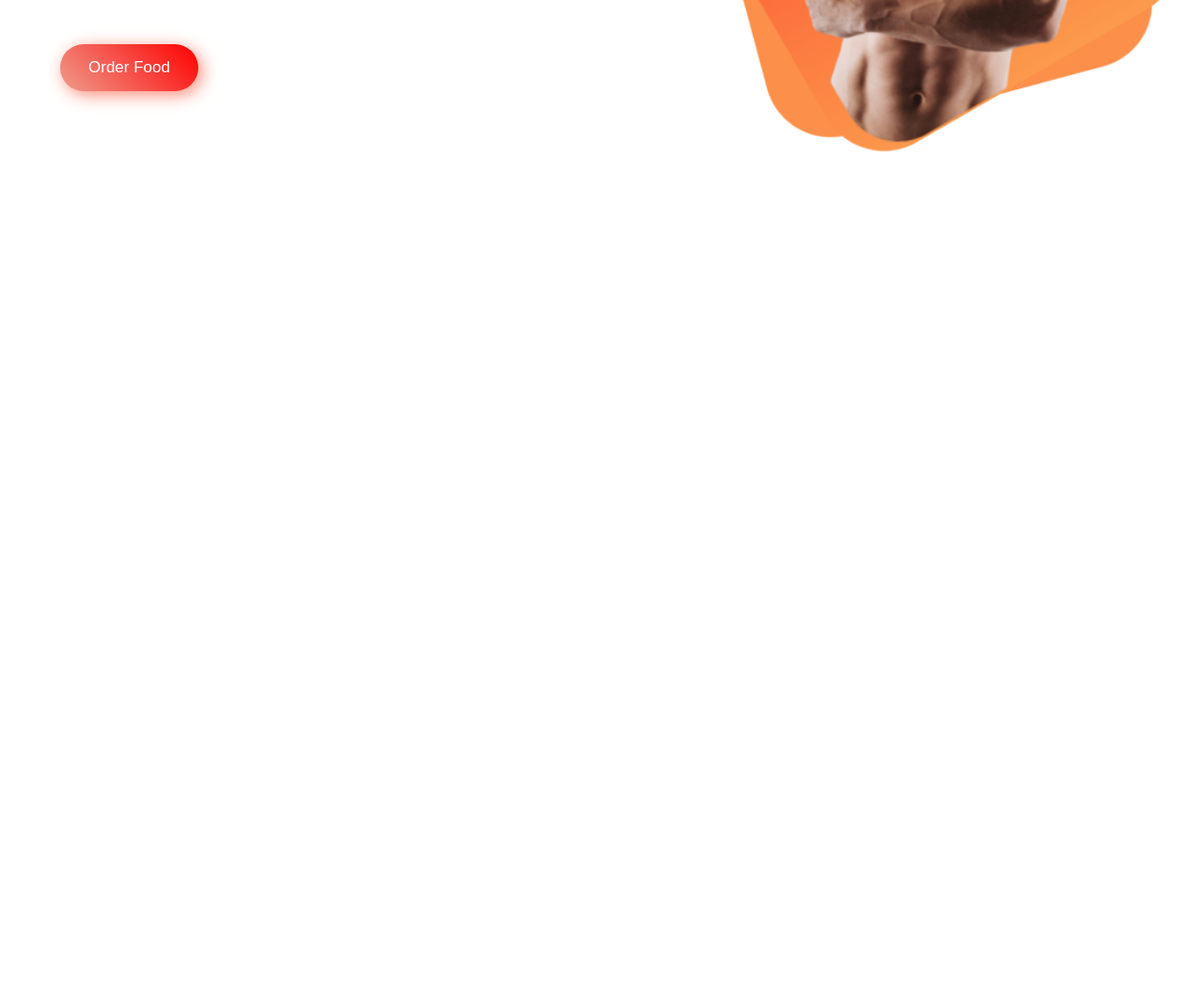
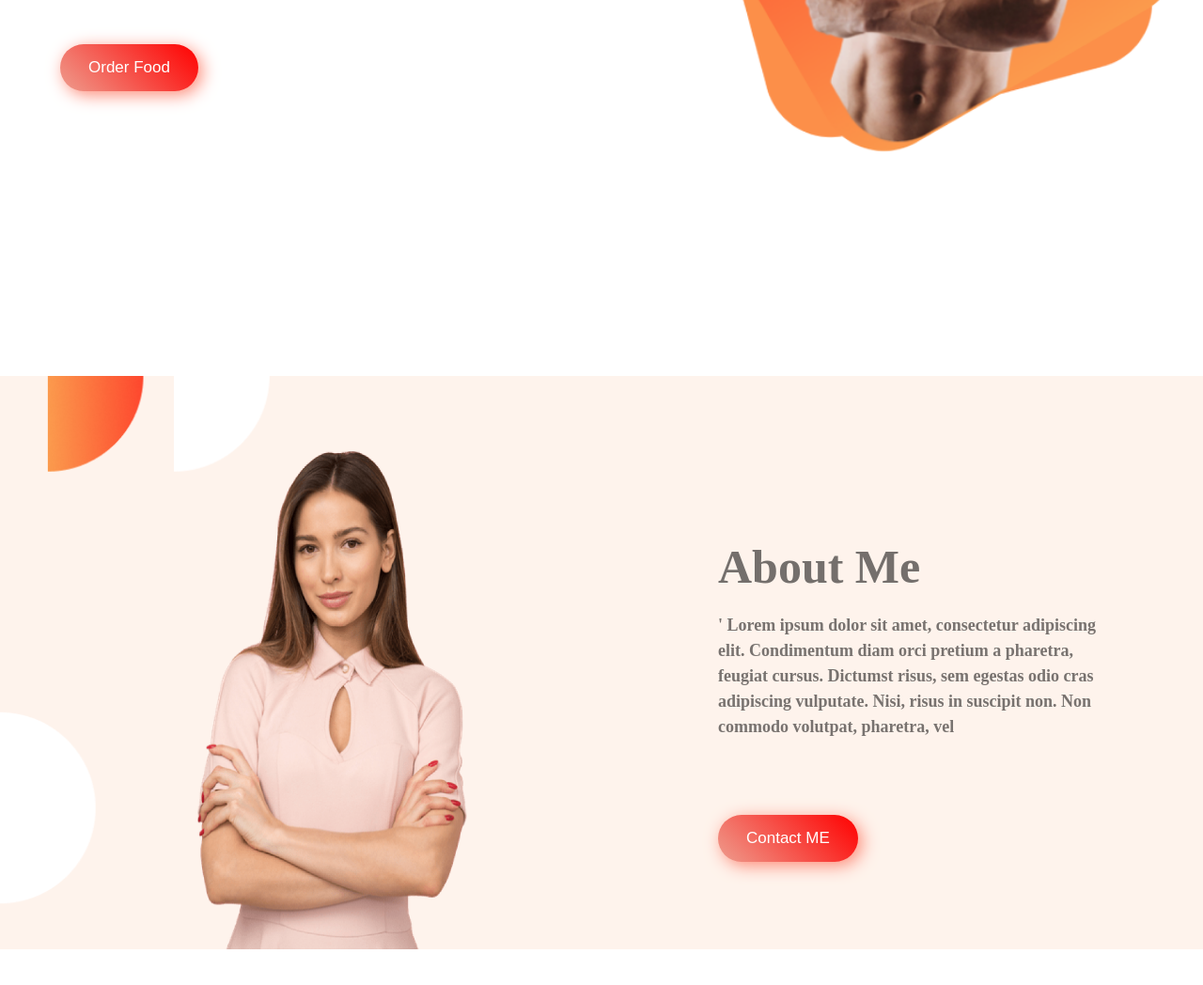
Before and after one commit to dev-parthive/eat-healthy, a plain HTML site: page index.html in a window 1280 px wide. Shown: the part 500-1548 px from the top of the page at 94% size. Before the commit the page ends 800 px from the top, so only its background shows below. Drawn offline with Linux system fonts and the light colour scheme.

Commit message:
About me section done

```diff
--- a/css/style.css
+++ b/css/style.css
@@ -12,7 +12,7 @@
     display: flex;
     height: 100vh;
     align-items: center;
-
+    margin-bottom: 100px;
 }
 .text-part{
     width: 50%;
@@ -50,3 +50,52 @@
   box-shadow: 4px 4px 18px #fd8a77;
   cursor: pointer;
 }
+
+
+/* About Me start here  */
+.about-me{
+  display: flex;
+  justify-content: space-evenly;
+  height: 610px;
+  background: url(../images/shapes/7.png);
+  background-repeat: no-repeat;
+  background-size: cover;
+  padding: 80px 100px 0 140px;
+  margin-bottom: 100px;
+}
+.left-side{
+  width: 60%;
+}
+.left-side img{
+  width: 46%;
+  height: 100%;
+  margin-left: 70px;
+}
+.right-side{
+  width: 40%;
+  align-self: center;
+
+}
+.about-heading{
+  font-size: 50px;
+  margin-bottom: 20px;
+  color: #0a0a0a91;
+}
+.right-text{
+  font-size: 18px;
+  font-weight: 600;
+  line-height: 1.5;
+  margin-bottom: 80px;
+  color: #00000087;
+}
+.contact-btn {
+  padding: 15px 30px;
+  border: none;
+  border-radius: 50px;
+  font-size: 17px;
+  color: white;
+  background-image: linear-gradient(45deg, #ee9c8d, red);
+  box-shadow: 4px 4px 18px #fd8a77;
+  cursor: pointer;
+}
+/* About Me end here  */
--- a/index.html
+++ b/index.html
@@ -20,5 +20,23 @@
         </div>
     </div>
     <!-- banner part end her  -->
+    <!-- About me section start here  -->
+    <section class="about-me">
+        <div class="left-side">
+            <img src="./images/female/Person Image.png" alt="">
+        </div>
+        <div class="right-side">
+            <h1 class="about-heading">About Me</h1>
+            <p class="right-text">'
+                Lorem ipsum dolor sit amet, consectetur adipiscing
+elit. Condimentum diam orci pretium a pharetra,
+feugiat cursus. Dictumst risus, sem egestas odio cras
+adipiscing vulputate. Nisi, risus in suscipit non. Non
+commodo volutpat, pharetra, vel
+            </p>
+            <button class="contact-btn">Contact ME</button>
+        </div>
+    </section>
+    <!-- About me section end here  -->
 </body>
 </html>
```
